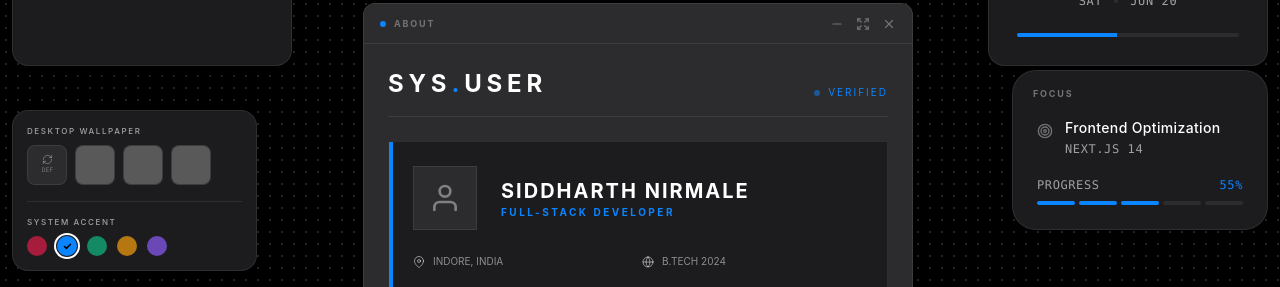
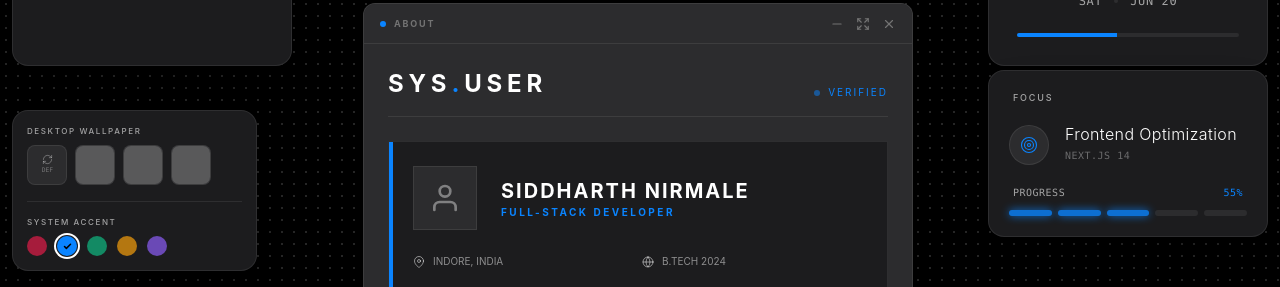
Before and after one commit to siddharthNirmale/desktop-resume, a React (Vite) app: page / in a window 1280 px wide. Shown: the part 170-457 px from the top of the page. Built offline with nearby package versions, Linux system fonts and the light colour scheme; no server answers; grey boxes are pictures that could not be loaded.

Commit message:
refactor: update LearningWidget with new icon, improved layout, and standardized styling

```diff
--- a/src/components/LearningWidget.jsx
+++ b/src/components/LearningWidget.jsx
@@ -1,4 +1,4 @@
-import { FiTarget } from 'react-icons/fi';
+import { Target } from 'lucide-react';
 import { motion } from 'framer-motion';
 
 export default function LearningWidget({
@@ -20,65 +20,64 @@ export default function LearningWidget({
       onPointerDown={onFocus}
       style={{ zIndex, touchAction: "none" }}
       whileDrag={{ scale: 1.02, cursor: "grabbing" }}
-      // Standardized to surface-dark, surface-border, rounded-3xl, and added shadow-xl
-      className="absolute top-60 right-3 w-64 bg-surface-dark border border-surface-border rounded-3xl p-4 cursor-grab flex flex-col gap-3 shadow-xl"
+      // Standardized to w-[280px], rounded-2xl, p-5, and shadow-2xl
+      className="absolute top-60 right-3 w-[280px] bg-surface-dark border border-surface-border rounded-2xl p-5 cursor-grab flex flex-col gap-4 shadow-2xl font-primary"
       initial={{ opacity: 0, scale: 0.95 }}
       animate={{ opacity: 1, scale: 1 }}
       transition={{ type: "spring", stiffness: 300, damping: 30 }}
     >
-      {/* Integrated Header - Matches Clock and Github Widgets exactly */}
-      <div className="flex justify-between items-center px-1 select-none">
-        <span className="text-micro font-bold text-neutral-500 uppercase tracking-super-wide font-primary">
+      {/* Clean Header */}
+      <div className="flex justify-between items-center px-1 select-none mb-1">
+        <span className="text-micro font-medium text-text-secondary uppercase tracking-super-wide">
           FOCUS
         </span>
       </div>
 
-      <div className="flex flex-col gap-5 p-2 w-full">
+      <div className="flex flex-col gap-5 w-full">
+
         {/* Dynamic Subject Content */}
-        <div className="flex items-start gap-3">
-          <div className="mt-0.5">
-            {/* Swapped to neutral-500 */}
-            <FiTarget size={16} strokeWidth={2} className="text-neutral-500" />
+        <div className="flex items-center gap-4">
+          {/* Wrapped the icon in a sleek surface bubble to give it more presence */}
+          <div className="flex items-center justify-center h-10 w-10 rounded-full bg-surface border border-surface-border flex-shrink-0">
+            <Target size={18} strokeWidth={1.5} className="text-accent" />
           </div>
           <div className="flex flex-col gap-1.5">
-            {/* Added font-primary for standard typography */}
-            <h3 className="text-sm font-medium text-white tracking-wide leading-none font-primary">
+            {/* Match the light, clean typography of the clock */}
+            <h3 className="text-base font-light text-text tracking-wide leading-none">
                {topic}
             </h3>
-            {/* Standardized to text-xs and neutral-400 */}
-            <span className="text-xs font-medium text-neutral-400 uppercase tracking-wider font-mono">
+            <span className="text-[10px] font-medium text-text-tertiary uppercase tracking-wider font-mono">
               {subtopic}
             </span>
           </div>
         </div>
 
         {/* Dynamic Segmented Progress Bar */}
-        <div className="flex flex-col gap-2">
-          <div className="flex justify-between items-center">
-            {/* Standardized typography */}
-            <span className="text-xs font-medium text-neutral-400 uppercase tracking-wider font-mono">
+        <div className="flex flex-col gap-2.5">
+          <div className="flex justify-between items-center px-1">
+            <span className="text-[10px] font-medium text-text-secondary uppercase tracking-wider font-mono">
               Progress
             </span>
-            {/* Swapped to text-accent */}
-            <span className="text-xs font-medium text-accent uppercase tracking-wider font-mono">
+            <span className="text-[10px] font-medium text-accent uppercase tracking-wider font-mono">
               {progress}%
             </span>
           </div>
 
-          <div className="flex gap-1 h-1 w-full">
+          {/* Segmented bar utilizing global bg-accent and bg-surface */}
+          <div className="flex gap-1.5 h-1.5 w-full">
             {[1, 2, 3, 4, 5].map((step) => (
               <div
                 key={step}
                 className={`flex-1 rounded-full transition-colors duration-500 ${
                   step <= activeSegments
-                    // Swapped background colors to your global variables
-                    ? 'bg-accent'
+                    ? 'bg-accent shadow-[0_0_8px_var(--color-accent)] opacity-80' // Subtle glow on active steps
                     : 'bg-surface'
                 }`}
               />
             ))}
           </div>
         </div>
+
       </div>
     </motion.div>
   );
```
